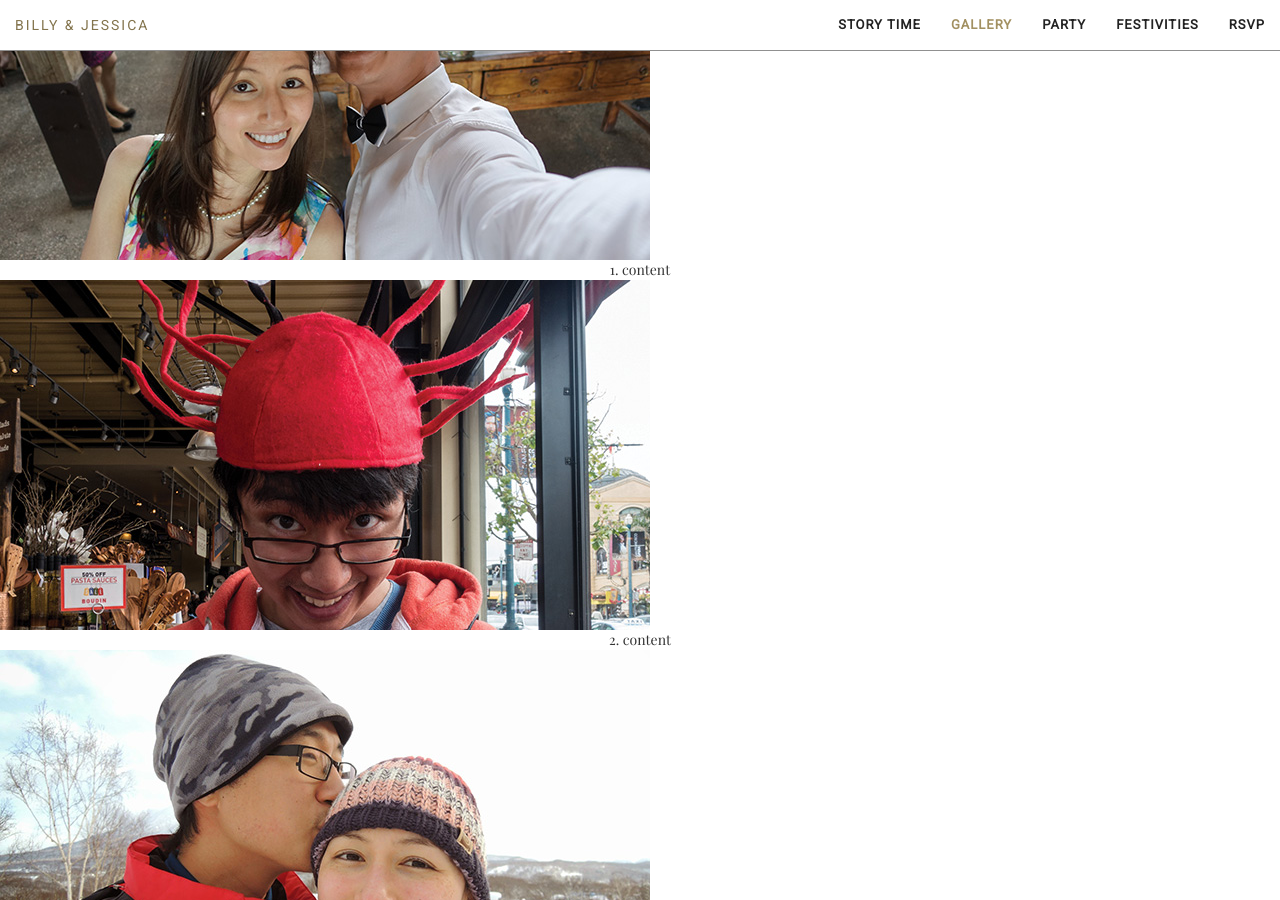
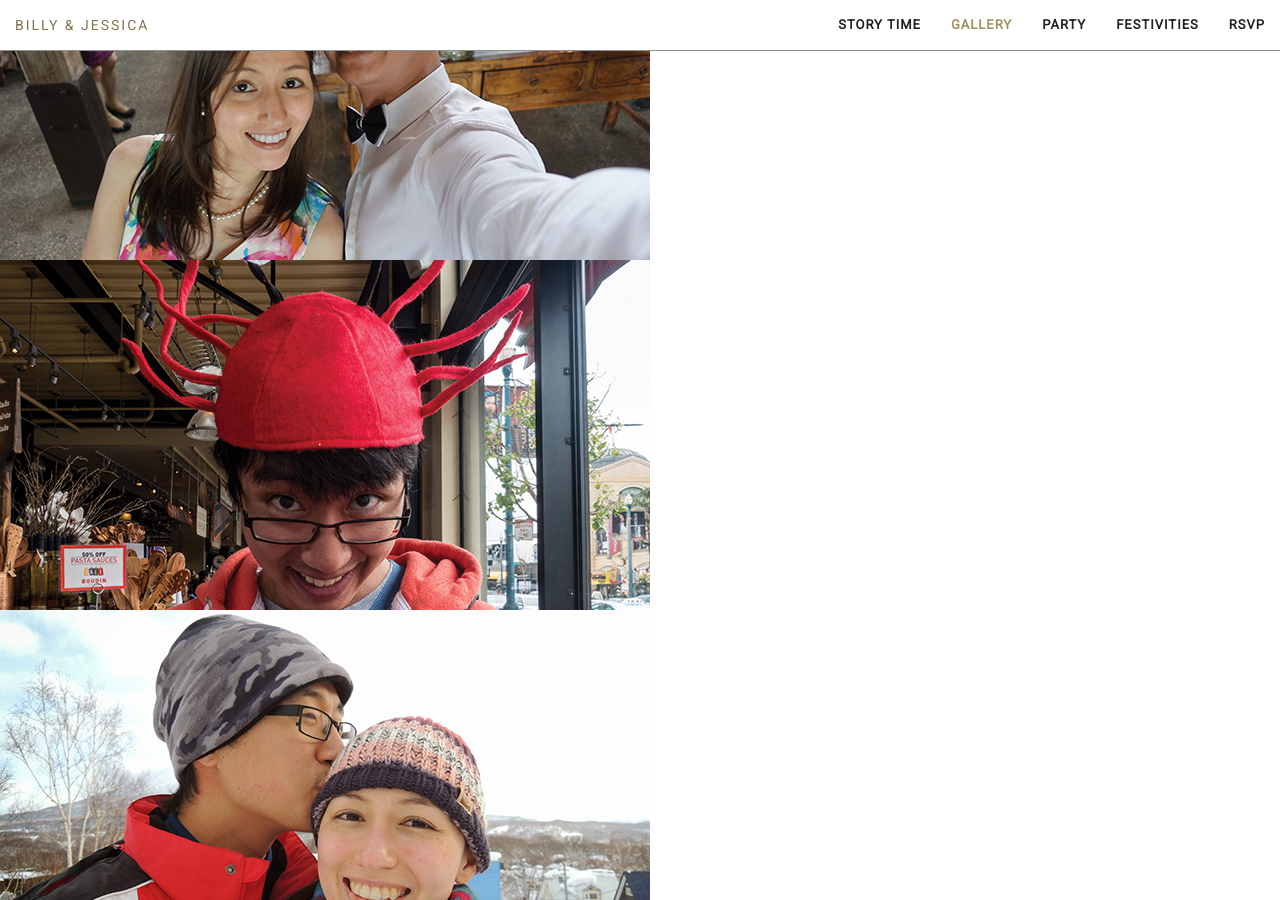
Before and after one commit to notbleh/wed-website, a Jekyll site: the page built from live.html, in a window 1280 px wide and 900 px high, scrolled down 1380 px. Built offline with Jekyll 4.4.1, drawn with Linux system fonts in a browser that asks for light colours; some of the changed text lies outside the part shown.

Commit message:
Create gallery.html

```diff
--- a/_includes/gallery.html
+++ b/_includes/gallery.html
@@ -2,12 +2,12 @@
   <div class="container-fluid">
     <div class="row no-gutter text-center">
       <div class="responsive-3">
-        <div><img src="img/portfolio/1.jpg" class="img-responsive" alt="">1. content</div>
-        <div><img src="img/portfolio/2.jpg" class="img-responsive" alt="">2. content</div>
-        <div><img src="img/portfolio/3.jpg" class="img-responsive" alt="">3. content</div>
-        <div><img src="img/portfolio/4.jpg" class="img-responsive" alt="">4. content</div>
-        <div><img src="img/portfolio/5.jpg" class="img-responsive" alt="">5. content</div>
-        <div><img src="img/portfolio/6.jpg" class="img-responsive" alt="">6. content</div>
+        <div><img src="img/portfolio/1.jpg" class="img-responsive" alt=""></div>
+        <div><img src="img/portfolio/2.jpg" class="img-responsive" alt=""></div>
+        <div><img src="img/portfolio/3.jpg" class="img-responsive" alt=""></div>
+        <div><img src="img/portfolio/4.jpg" class="img-responsive" alt=""></div>
+        <div><img src="img/portfolio/5.jpg" class="img-responsive" alt=""></div>
+        <div><img src="img/portfolio/6.jpg" class="img-responsive" alt=""></div>
       </div>
     </div>
   </div>
```
